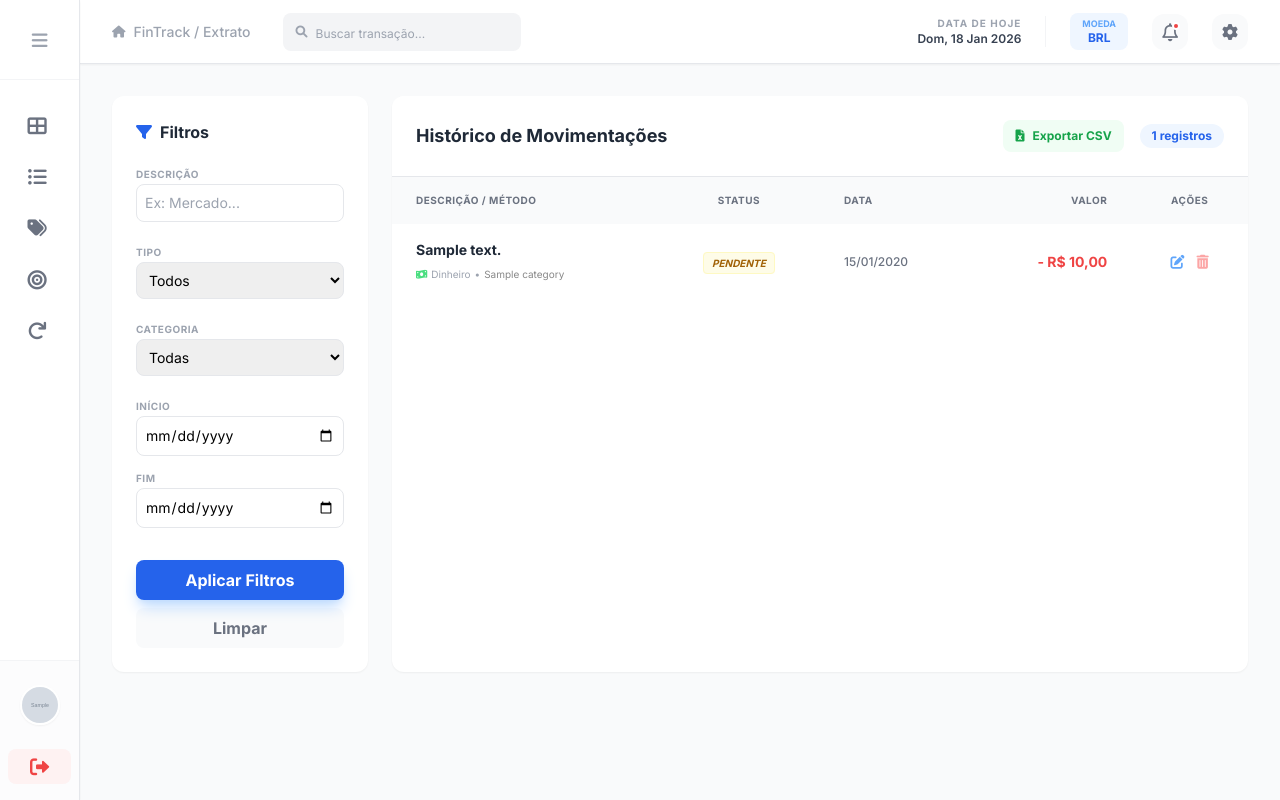
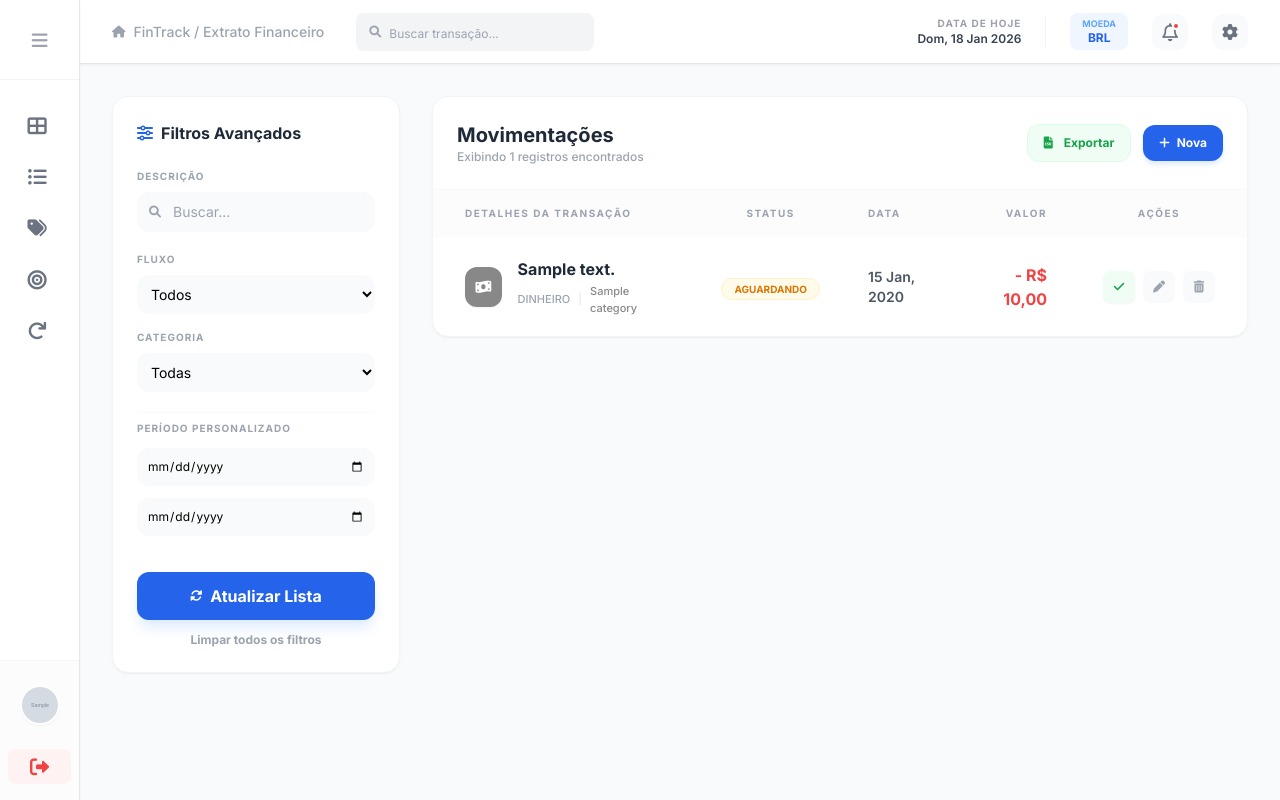
Before and after one commit to DataGusIT/FinTrack, a Django app: page /transacoes/extrato/ in a window 1280 px wide. Run offline with Django 5.2, Linux system fonts and the light colour scheme; a user stored in the database is signed in; tables that the repository leaves empty hold one stand-in row (values such as "Sample post"); grey boxes marked "Sample" are stand-in pictures; some libraries are stand-ins or nearby versions.

Commit message:
style(expenses): implementar visual de banking no extrato e funcionalidade de pagamento rápido

```diff
--- a/expenses/templates/expenses/transaction_list.html
+++ b/expenses/templates/expenses/transaction_list.html
@@ -1,28 +1,36 @@
 {% extends 'base.html' %}
-{% block breadcrumb %}FinTrack / Extrato{% endblock %}
+{% block breadcrumb %}FinTrack / Extrato Financeiro{% endblock %}
 
 {% block content %}
-<div class="flex flex-col md:flex-row gap-6">
+<div class="flex flex-col xl:flex-row gap-8">
 
-    <!-- Barra Lateral de Filtros -->
-    <aside class="w-full md:w-64 bg-white p-6 rounded-xl shadow-sm h-fit">
-        <div class="flex justify-between items-center mb-4">
+    <!-- Barra Lateral de Filtros (Mais Compacta) -->
+    <aside class="w-full xl:w-72 flex-none">
+        <div class="bg-white p-6 rounded-2xl border border-gray-100 shadow-sm sticky top-8">
+            <div class="flex items-center justify-between mb-6">
                 <h3 class="font-bold text-gray-800 flex items-center">
-                <i class="fas fa-filter mr-2 text-blue-600"></i> Filtros
+                    <i class="fas fa-sliders-h mr-2 text-blue-600"></i> Filtros Avançados
                 </h3>
             </div>
 
-        <form method="get" class="space-y-4">
-            <!-- Busca por Texto -->
+            <form method="get" class="space-y-5">
+                <!-- Busca -->
                 <div>
-                <label class="text-[10px] font-bold text-gray-400 uppercase tracking-wider">Descrição</label>
-                <input type="text" name="search" value="{{ filter_data.search|default:'' }}" placeholder="Ex: Mercado..." class="w-full p-2 border rounded-lg text-sm focus:ring-2 focus:ring-blue-500 outline-none">
+                    <label class="text-[10px] font-bold text-gray-400 uppercase tracking-widest mb-2 block">Descrição</label>
+                    <div class="relative">
+                        <span class="absolute inset-y-0 left-0 pl-3 flex items-center text-gray-400">
+                            <i class="fas fa-search text-xs"></i>
+                        </span>
+                        <input type="text" name="search" value="{{ filter_data.search|default:'' }}" placeholder="Buscar..."
+                               class="w-full pl-9 p-2.5 bg-gray-50 border-none rounded-xl text-sm focus:ring-2 focus:ring-blue-500">
+                    </div>
                 </div>
 
+                <div class="grid grid-cols-2 xl:grid-cols-1 gap-4">
                     <!-- Tipo -->
                     <div>
-                <label class="text-[10px] font-bold text-gray-400 uppercase tracking-wider">Tipo</label>
-                <select name="type" class="w-full p-2 border rounded-lg text-sm">
+                        <label class="text-[10px] font-bold text-gray-400 uppercase tracking-widest mb-2 block">Fluxo</label>
+                        <select name="type" class="w-full p-2.5 bg-gray-50 border-none rounded-xl text-sm focus:ring-2 focus:ring-blue-500 cursor-pointer">
                             <option value="">Todos</option>
                             <option value="EXPENSE" {% if filter_data.type == 'EXPENSE' %}selected{% endif %}>Despesa</option>
                             <option value="INCOME" {% if filter_data.type == 'INCOME' %}selected{% endif %}>Receita</option>
@@ -31,111 +39,139 @@
 
                     <!-- Categoria -->
                     <div>
-                <label class="text-[10px] font-bold text-gray-400 uppercase tracking-wider">Categoria</label>
-                <select name="category" class="w-full p-2 border rounded-lg text-sm">
+                        <label class="text-[10px] font-bold text-gray-400 uppercase tracking-widest mb-2 block">Categoria</label>
+                        <select name="category" class="w-full p-2.5 bg-gray-50 border-none rounded-xl text-sm focus:ring-2 focus:ring-blue-500 cursor-pointer">
                             <option value="">Todas</option>
                             {% for cat in categories %}
                             <option value="{{ cat.id }}" {% if filter_data.category == cat.id|stringformat:"i" %}selected{% endif %}>{{ cat.name }}</option>
                             {% endfor %}
                         </select>
                     </div>
+                </div>
 
                 <!-- Período -->
-            <div class="grid grid-cols-1 gap-2">
-                <div>
-                    <label class="text-[10px] font-bold text-gray-400 uppercase tracking-wider">Início</label>
-                    <input type="date" name="start_date" value="{{ filter_data.start_date|default:'' }}" class="w-full p-2 border rounded-lg text-sm">
-                </div>
-                <div>
-                    <label class="text-[10px] font-bold text-gray-400 uppercase tracking-wider">Fim</label>
-                    <input type="date" name="end_date" value="{{ filter_data.end_date|default:'' }}" class="w-full p-2 border rounded-lg text-sm">
-                </div>
+                <div class="space-y-3 pt-2 border-t border-gray-50">
+                    <label class="text-[10px] font-bold text-gray-400 uppercase tracking-widest block">Período Personalizado</label>
+                    <input type="date" name="start_date" value="{{ filter_data.start_date|default:'' }}" class="w-full p-2.5 bg-gray-50 border-none rounded-xl text-xs focus:ring-2 focus:ring-blue-500">
+                    <input type="date" name="end_date" value="{{ filter_data.end_date|default:'' }}" class="w-full p-2.5 bg-gray-50 border-none rounded-xl text-xs focus:ring-2 focus:ring-blue-500">
                 </div>
 
-            <div class="pt-4 space-y-2">
-                <button type="submit" class="w-full bg-blue-600 text-white p-2 rounded-lg font-bold hover:bg-blue-700 transition shadow-lg shadow-blue-200">
-                    Aplicar Filtros
+                <div class="pt-4 space-y-3">
+                    <button type="submit" class="w-full bg-blue-600 text-white p-3 rounded-xl font-bold hover:bg-blue-700 transition shadow-lg shadow-blue-100 flex items-center justify-center">
+                        <i class="fas fa-sync-alt mr-2 text-xs"></i> Atualizar Lista
                     </button>
-                <a href="{% url 'expenses:transaction_list' %}" class="block text-center w-full bg-gray-50 text-gray-500 p-2 rounded-lg font-bold hover:bg-gray-100 transition">
-                    Limpar
+                    <a href="{% url 'expenses:transaction_list' %}" class="block text-center w-full text-gray-400 text-xs font-bold hover:text-gray-600 transition">
+                        Limpar todos os filtros
                     </a>
                 </div>
             </form>
+        </div>
     </aside>
 
-    <!-- Lista de Resultados -->
-    <div class="flex-1 bg-white rounded-xl shadow-sm overflow-hidden">
-        <div class="p-6 border-b flex justify-between items-center bg-white">
-            <h3 class="text-lg font-bold text-gray-800">Histórico de Movimentações</h3>
+    <!-- Lista Principal (Estilo Banking) -->
+    <div class="flex-1">
+        <div class="bg-white rounded-2xl border border-gray-100 shadow-sm overflow-hidden">
+            <!-- Header da Tabela -->
+            <div class="p-6 border-b border-gray-50 flex flex-col sm:flex-row justify-between items-center gap-4">
+                <div>
+                    <h3 class="text-xl font-bold text-gray-800">Movimentações</h3>
+                    <p class="text-xs text-gray-400 font-medium">Exibindo {{ transactions.count }} registros encontrados</p>
+                </div>
 
-            <div class="flex items-center space-x-4">
-                <!-- BOTÃO DE EXPORTAÇÃO -->
+                <div class="flex items-center space-x-3 w-full sm:w-auto">
                     <a href="{% url 'expenses:export_csv' %}?{{ request.GET.urlencode }}"
-                class="text-xs font-bold text-green-600 hover:text-green-700 flex items-center bg-green-50 px-3 py-2 rounded-lg transition">
-                    <i class="fas fa-file-excel mr-2"></i> Exportar CSV
+                       class="flex-1 sm:flex-none text-center bg-green-50 text-green-600 px-4 py-2.5 rounded-xl text-xs font-bold hover:bg-green-100 transition border border-green-100">
+                        <i class="fas fa-file-csv mr-2"></i> Exportar
                     </a>
-
-                <span class="px-3 py-1 bg-blue-50 text-blue-600 rounded-full text-xs font-bold">
-                    {{ transactions.count }} registros
-                </span>
+                    <a href="{% url 'expenses:create' %}" class="flex-1 sm:flex-none text-center bg-blue-600 text-white px-4 py-2.5 rounded-xl text-xs font-bold hover:bg-blue-700 transition shadow-md shadow-blue-100">
+                        <i class="fas fa-plus mr-1"></i> Nova
+                    </a>
                 </div>
             </div>
 
             <div class="overflow-x-auto">
                 <table class="w-full text-left">
-                <thead class="bg-gray-50 text-gray-500 text-[10px] uppercase tracking-wider">
+                    <thead class="bg-gray-50/50 text-gray-400 text-[10px] uppercase tracking-[0.15em] font-bold">
                         <tr>
-                        <th class="px-6 py-4 font-bold">Descrição / Método</th>
-                        <th class="px-6 py-4 font-bold text-center">Status</th>
-                        <th class="px-6 py-4 font-bold">Data</th>
-                        <th class="px-6 py-4 font-bold text-right">Valor</th>
-                        <th class="px-6 py-4 font-bold text-center">Ações</th>
+                            <th class="px-8 py-4">Detalhes da Transação</th>
+                            <th class="px-6 py-4 text-center">Status</th>
+                            <th class="px-6 py-4">Data</th>
+                            <th class="px-6 py-4 text-right">Valor</th>
+                            <th class="px-8 py-4 text-center">Ações</th>
                         </tr>
                     </thead>
-                <tbody class="divide-y text-sm">
-                    <!-- AJUSTE AQUI: Mudamos recent_transactions para transactions -->
+                    <tbody class="divide-y divide-gray-50">
                         {% for tx in transactions %}
-                    <tr class="hover:bg-gray-50 transition {% if tx.status == 'CANCELLED' %}opacity-50{% endif %}">
-                        <td class="px-6 py-4">
-                            <div class="font-bold {% if tx.status == 'CANCELLED' %}line-through{% endif %} text-gray-800">{{ tx.description }}</div>
-                            <div class="text-[10px] text-gray-400 flex items-center mt-1">
+                        <tr class="hover:bg-blue-50/30 transition group {% if tx.status == 'CANCELLED' %}bg-gray-50/50{% endif %}">
+                            <td class="px-8 py-5">
+                                <div class="flex items-center">
+                                    <div class="h-10 w-10 rounded-xl flex items-center justify-center text-white mr-4 shadow-sm" style="background-color: {{ tx.category.color }}">
                                         {% if tx.payment_method == 'CREDIT' or tx.payment_method == 'DEBIT' %}
-                                    <i class="fas fa-credit-card mr-1 text-blue-400"></i>
+                                            <i class="fas fa-credit-card text-sm"></i>
                                         {% elif tx.payment_method == 'PIX' %}
-                                    <i class="fas fa-bolt mr-1 text-purple-400"></i>
+                                            <i class="fas fa-bolt text-sm"></i>
                                         {% elif tx.payment_method == 'CASH' %}
-                                    <i class="fas fa-money-bill-wave mr-1 text-green-400"></i>
+                                            <i class="fas fa-money-bill-wave text-sm"></i>
                                         {% else %}
-                                    <i class="fas fa-wallet mr-1"></i>
+                                            <i class="fas fa-wallet text-sm"></i>
                                         {% endif %}
-                                {{ tx.get_payment_method_display }}
-                                <span class="mx-1">•</span>
+                                    </div>
+                                    <div>
+                                        <div class="font-bold text-gray-800 {% if tx.status == 'CANCELLED' %}line-through text-gray-400{% endif %}">{{ tx.description }}</div>
+                                        <div class="text-[11px] text-gray-400 font-medium flex items-center mt-0.5">
+                                            <span class="uppercase">{{ tx.get_payment_method_display }}</span>
+                                            <span class="mx-2 text-gray-200">|</span>
                                             <span style="color: {{ tx.category.color }}">{{ tx.category.name }}</span>
                                         </div>
+                                    </div>
+                                </div>
                             </td>
-                        <td class="px-6 py-4 text-center">
+                            <td class="px-6 py-5 text-center">
                                 {% if tx.status == 'PAID' %}
-                                <span class="px-2 py-1 bg-green-50 text-green-700 rounded text-[10px] font-bold border border-green-100 italic">PAGO</span>
+                                    <span class="px-3 py-1 bg-green-50 text-green-600 rounded-full text-[10px] font-bold border border-green-100">EFETIVADO</span>
                                 {% elif tx.status == 'PENDING' %}
-                                <span class="px-2 py-1 bg-yellow-50 text-yellow-700 rounded text-[10px] font-bold border border-yellow-100 italic">PENDENTE</span>
+                                    <span class="px-3 py-1 bg-amber-50 text-amber-600 rounded-full text-[10px] font-bold border border-amber-100">AGUARDANDO</span>
                                 {% else %}
-                                <span class="px-2 py-1 bg-gray-50 text-gray-400 rounded text-[10px] font-bold border border-gray-100 italic">CANCELADO</span>
+                                    <span class="px-3 py-1 bg-gray-100 text-gray-400 rounded-full text-[10px] font-bold border border-gray-200">CANCELADO</span>
                                 {% endif %}
                             </td>
-                        <td class="px-6 py-4 text-gray-500 text-xs font-medium">{{ tx.date|date:"d/m/Y" }}</td>
-                        <td class="px-6 py-4 text-right font-bold {% if tx.type == 'EXPENSE' %}text-red-500{% else %}text-green-500{% endif %}">
+                            <td class="px-6 py-5">
+                                <p class="text-sm font-semibold text-gray-600">{{ tx.date|date:"d M, Y" }}</p>
+                            </td>
+                            <td class="px-6 py-5 text-right">
+                                <p class="text-base font-bold {% if tx.type == 'EXPENSE' %}text-red-500{% else %}text-green-600{% endif %}">
                                     {% if tx.type == 'EXPENSE' %}-{% else %}+{% endif %} R$ {{ tx.amount }}
+                                </p>
                             </td>
-                        <td class="px-6 py-4 text-center space-x-2">
-                            <a href="{% url 'expenses:update' tx.pk %}" class="text-blue-400 hover:text-blue-600 transition"><i class="fas fa-edit"></i></a>
-                            <a href="{% url 'expenses:delete' tx.pk %}" class="text-red-300 hover:text-red-500 transition"><i class="fas fa-trash-alt"></i></a>
+                            <td class="px-8 py-5 text-center">
+                                <div class="flex items-center justify-center space-x-2">
+                                    <!-- Ação Rápida: Pagar -->
+                                    {% if tx.status == 'PENDING' %}
+                                    <form action="{% url 'expenses:pay' tx.pk %}" method="post" class="inline">
+                                        {% csrf_token %}
+                                        <button type="submit" class="h-8 w-8 rounded-lg bg-green-50 text-green-600 hover:bg-green-600 hover:text-white transition flex items-center justify-center shadow-sm" title="Marcar como Pago">
+                                            <i class="fas fa-check text-xs"></i>
+                                        </button>
+                                    </form>
+                                    {% endif %}
+
+                                    <a href="{% url 'expenses:update' tx.pk %}" class="h-8 w-8 rounded-lg bg-gray-50 text-gray-400 hover:bg-blue-600 hover:text-white transition flex items-center justify-center" title="Editar">
+                                        <i class="fas fa-pen text-xs"></i>
+                                    </a>
+                                    <a href="{% url 'expenses:delete' tx.pk %}" class="h-8 w-8 rounded-lg bg-gray-50 text-gray-400 hover:bg-red-500 hover:text-white transition flex items-center justify-center" title="Excluir">
+                                        <i class="fas fa-trash-alt text-xs"></i>
+                                    </a>
+                                </div>
                             </td>
                         </tr>
                         {% empty %}
                         <tr>
-                        <td colspan="5" class="px-6 py-16 text-center">
-                            <i class="fas fa-search text-gray-200 text-5xl mb-4 block"></i>
-                            <p class="text-gray-400">Nenhuma transação encontrada com esses filtros.</p>
+                            <td colspan="5" class="px-6 py-24 text-center">
+                                <div class="h-20 w-20 bg-gray-50 rounded-full flex items-center justify-center mx-auto mb-4">
+                                    <i class="fas fa-receipt text-3xl text-gray-200"></i>
+                                </div>
+                                <h3 class="text-gray-800 font-bold">Nenhuma transação encontrada</h3>
+                                <p class="text-gray-400 text-sm mt-1">Ajuste os filtros para realizar uma nova busca.</p>
                             </td>
                         </tr>
                         {% endfor %}
@@ -144,4 +180,5 @@
             </div>
         </div>
     </div>
+</div>
 {% endblock %}
--- a/expenses/urls.py
+++ b/expenses/urls.py
@@ -9,6 +9,7 @@ urlpatterns = [
     path('editar/<int:pk>/', views.transaction_update, name='update'),
     path('deletar/<int:pk>/', views.transaction_delete, name='delete'),
     path('extrato/', views.transaction_list, name='transaction_list'),
+    path('pagar/<int:pk>/', views.transaction_pay, name='pay'),
 
     # Categorias
     path('categorias/', views.category_list, name='category_list'),
--- a/expenses/views.py
+++ b/expenses/views.py
@@ -7,6 +7,7 @@ from django.db.models import Q, Count, Sum
 import csv
 from django.http import HttpResponse
 from datetime import datetime
+from django.contrib import messages
 
 @login_required
 def transaction_create(request):
@@ -48,6 +49,15 @@ def transaction_delete(request, pk):
         return redirect('dashboard:index')
 
     return render(request, 'expenses/transaction_confirm_delete.html', {'transaction': transaction})
+
+@login_required
+def transaction_pay(request, pk):
+    transaction = get_object_or_404(Transaction, pk=pk, user=request.user)
+    if transaction.status == 'PENDING':
+        transaction.status = 'PAID'
+        transaction.save()
+        messages.success(request, f"'{transaction.description}' marcada como paga!")
+    return redirect(request.META.get('HTTP_REFERER', 'expenses:transaction_list'))
 
 @login_required
 def transaction_list(request):
```
Also changed, not shown: expenses/templates/expenses/transaction_form.html (+50 -17 lines). Lines whose indentation alone changed are shown as unchanged.
